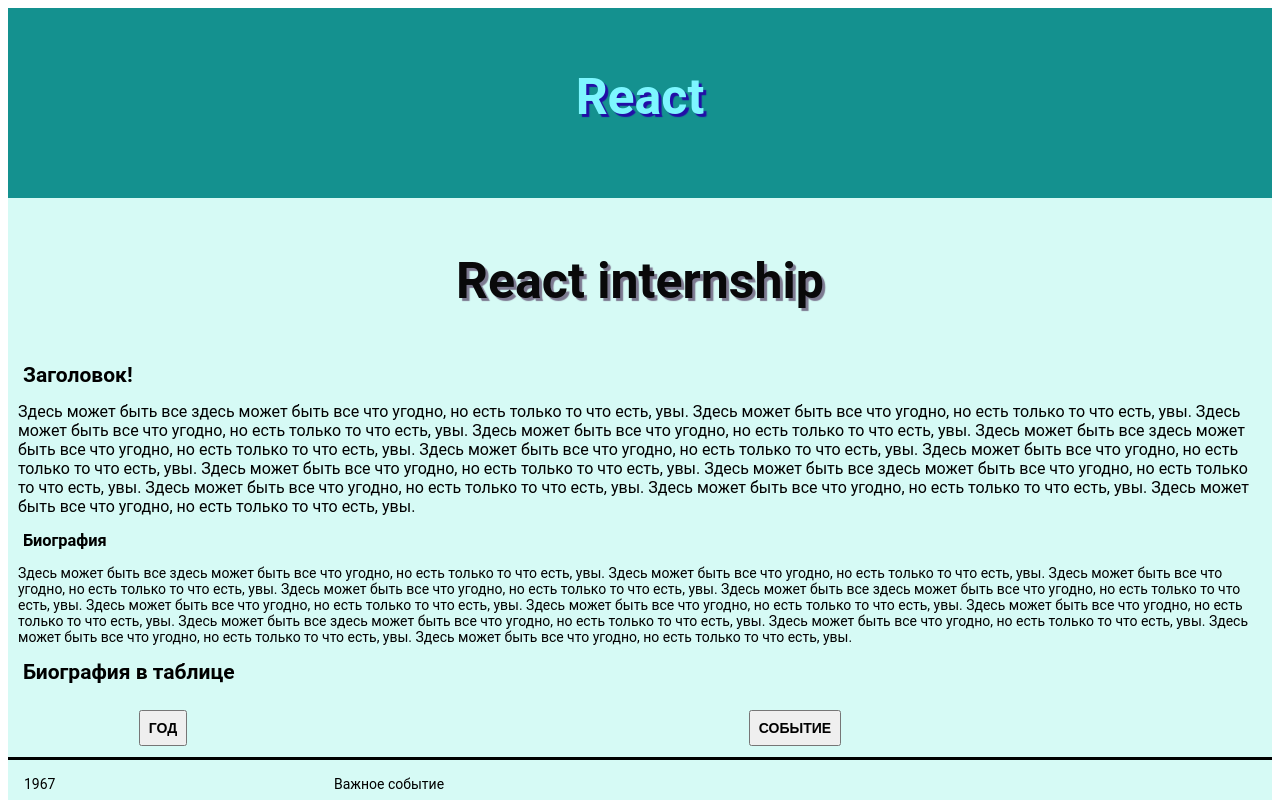
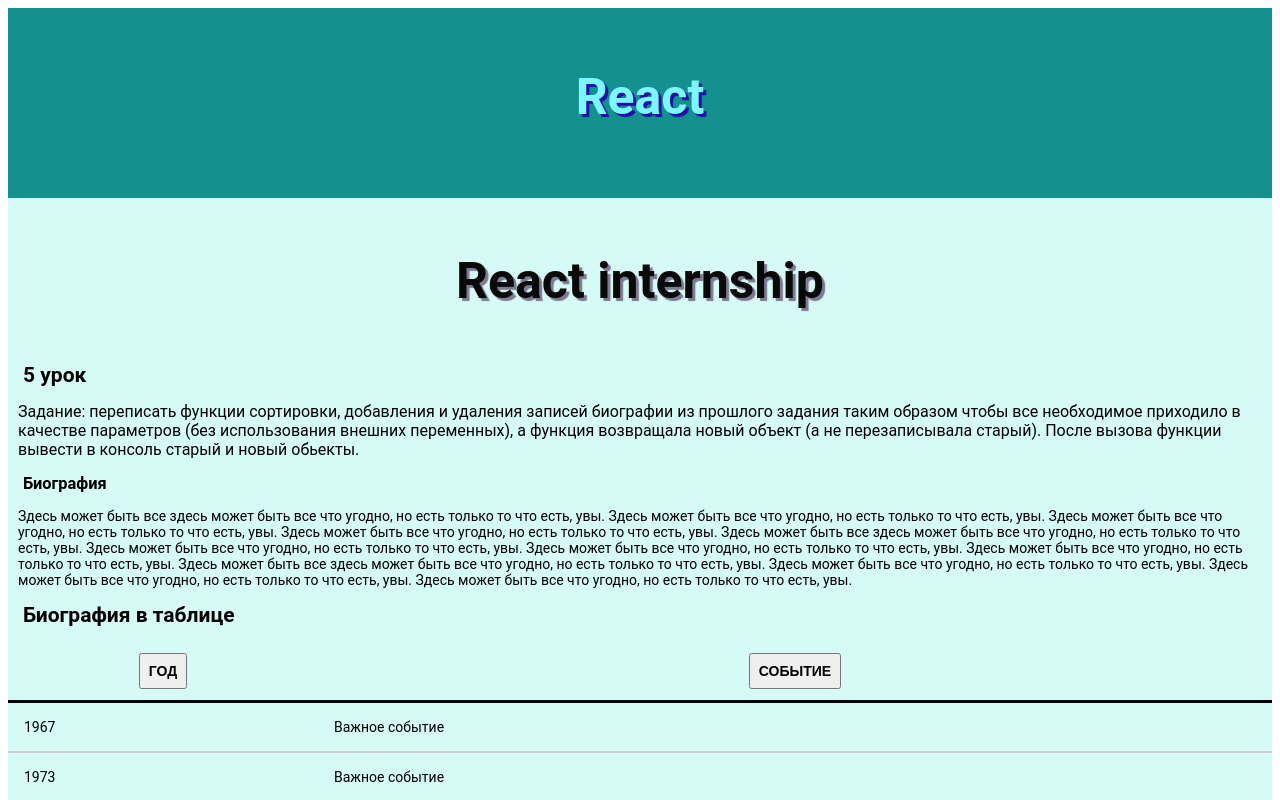
Before and after one commit to TengizGit/Test, a React (Create React App) app: page / in a window 1280 px wide. Shown: the top 800 px of the page. Built offline with nearby package versions, Linux system fonts and the light colour scheme.

Commit message:
regular beefore lesson five

```diff
--- a/src/components/Article.js
+++ b/src/components/Article.js
@@ -2,8 +2,8 @@
 import '../styles/Article.css';
 
 const firstHeading = 'React internship';
-const secondHeading = 'Заголовок!';
-const thirdHeading = 'Здесь может быть все здесь может быть все что угодно, но есть только то что есть, увы. Здесь может быть все что угодно, но есть только то что есть, увы. Здесь может быть все что угодно, но есть только то что есть, увы. Здесь может быть все что угодно, но есть только то что есть, увы. Здесь может быть все здесь может быть все что угодно, но есть только то что есть, увы. Здесь может быть все что угодно, но есть только то что есть, увы. Здесь может быть все что угодно, но есть только то что есть, увы. Здесь может быть все что угодно, но есть только то что есть, увы. Здесь может быть все здесь может быть все что угодно, но есть только то что есть, увы. Здесь может быть все что угодно, но есть только то что есть, увы. Здесь может быть все что угодно, но есть только то что есть, увы. Здесь может быть все что угодно, но есть только то что есть, увы.';
+const secondHeading = '5 урок';
+const thirdHeading = 'Задание: переписать функции сортировки, добавления и удаления записей биографии из прошлого задания таким образом чтобы все необходимое приходило в качестве параметров (без использования внешних переменных), а функция возвращала новый объект (а не перезаписывала старый). После вызова функции вывести в консоль старый и новый обьекты.';
 
 function Article() {
   return (
--- a/src/components/Table.js
+++ b/src/components/Table.js
@@ -9,7 +9,7 @@
 const tableText = 'Здесь может быть все здесь может быть все что угодно, но есть только то что есть, увы. Здесь может быть все что угодно, но есть только то что есть, увы. Здесь может быть все что угодно, но есть только то что есть, увы. Здесь может быть все что угодно, но есть только то что есть, увы. Здесь может быть все здесь может быть все что угодно, но есть только то что есть, увы. Здесь может быть все что угодно, но есть только то что есть, увы. Здесь может быть все что угодно, но есть только то что есть, увы. Здесь может быть все что угодно, но есть только то что есть, увы. Здесь может быть все здесь может быть все что угодно, но есть только то что есть, увы. Здесь может быть все что угодно, но есть только то что есть, увы. Здесь может быть все что угодно, но есть только то что есть, увы. Здесь может быть все что угодно, но есть только то что есть, увы.';
 const tableSecondHeading = 'Биография в таблице';
 
-const Biography = [
+let Biography = [
     [1967, "Важное событие"],
     [1973, "Важное событие"],
     [1980, "Важное событие"],
@@ -51,6 +51,7 @@
         }
         return this.data.shift();
     };
+
     render() {
         return (
             <div>
@@ -114,6 +115,7 @@
     console.log(
         [3, 9, 1, 7, 2, 8, 4].sort((a, b) => a - b)
     );
+
     return (
         <div className="Table">
             <h3>{tableHeading}</h3>
```
